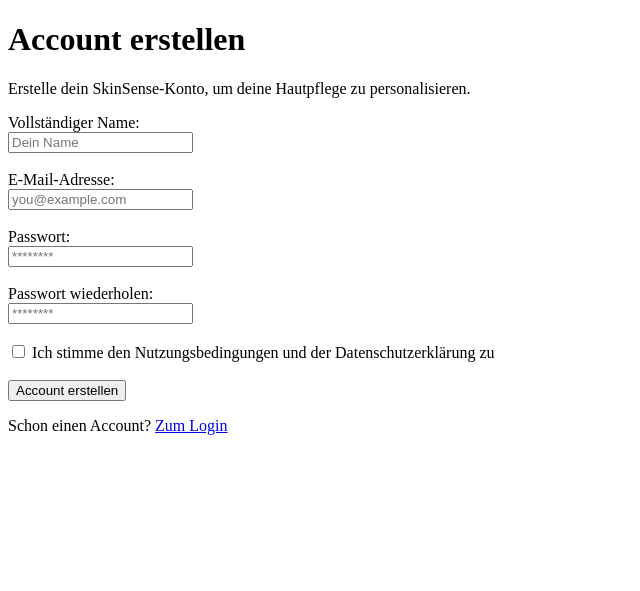
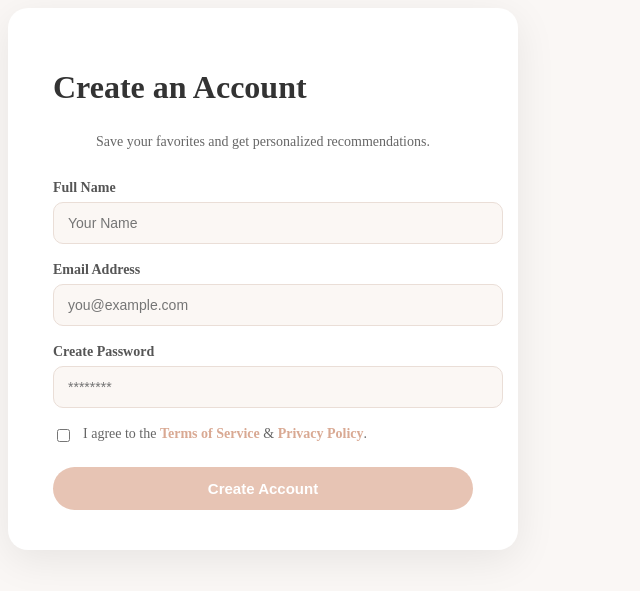
Before and after one commit to Tiberja/SkinSense, a Flask app: page /register in a window 1280 px wide. Shown: the top 591 px of the page, without its empty margins (0-640 px from the left). Run offline with Flask 3, Linux system fonts and the light colour scheme.

Commit message:
register.html geändert

```diff
--- a/templates/register.html
+++ b/templates/register.html
@@ -1,46 +1,52 @@
 <!doctype html>
 <html lang="de">
-  <head>
-    <meta charset="utf-8">
-    <title>Registrieren – SkinSense</title>
-  </head>
+<head>
+  <meta charset="utf-8">
+  <title>Register – SkinSense</title>
+  <link rel="stylesheet" href="{{ url_for('static', filename='css/style.css') }}">
+</head>
 
-  <body>
-    <h1>Account erstellen</h1>
-    <p>Erstelle dein SkinSense-Konto, um deine Hautpflege zu personalisieren.</p>
+<body>
 
-    {% with messages = get_flashed_messages() %}
-      {% if messages %}
-        <ul>
-          {% for msg in messages %}
-            <li>{{ msg }}</li>
-          {% endfor %}
-        </ul>
-      {% endif %}
-    {% endwith %}
+  <div class="auth-card">
 
-    <form method="post" action="{{ url_for('register') }}">
-      <label for="username">Vollständiger Name:</label><br>
-      <input type="text" id="username" name="username" placeholder="Dein Name" required><br><br>
+    <h1 class="auth-title">Create an Account</h1>
+    <p class="auth-subtitle">
+      Save your favorites and get personalized recommendations.
+    </p>
 
-      <label for="email">E-Mail-Adresse:</label><br>
-      <input type="email" id="email" name="email" placeholder="you@example.com" required><br><br>
+    <form method="post" action="/register">
 
-      <label for="password">Passwort:</label><br>
-      <input type="password" id="password" name="password" placeholder="********" required><br><br>
+      <div class="form-group">
+        <label>Full Name</label>
+        <input type="text" name="username" placeholder="Your Name" required>
+      </div>
 
-      <label for="password2">Passwort wiederholen:</label><br>
-      <input type="password" id="password2" name="password2" placeholder="********" required><br><br>
+      <div class="form-group">
+        <label>Email Address</label>
+        <input type="email" name="email" placeholder="you@example.com" required>
+      </div>
 
-      <label>
-        <input type="checkbox" required> Ich stimme den Nutzungsbedingungen und der Datenschutzerklärung zu
-      </label><br><br>
+      <div class="form-group">
+        <label>Create Password</label>
+        <input type="password" name="password" placeholder="********" required>
+      </div>
 
-      <button type="submit">Account erstellen</button>
+      <label class="checkline">
+        <input type="checkbox" required>
+        <span>
+          I agree to the <a href="#">Terms of Service</a> &
+          <a href="#">Privacy Policy</a>.
+        </span>
+      </label>
+
+      <button class="btn-primary" type="submit">
+        Create Account
+      </button>
+
     </form>
 
-    <p>Schon einen Account?
-      <a href="{{ url_for('login') }}">Zum Login</a>
-    </p>
-  </body>
+  </div>
+
+</body>
 </html>
```
